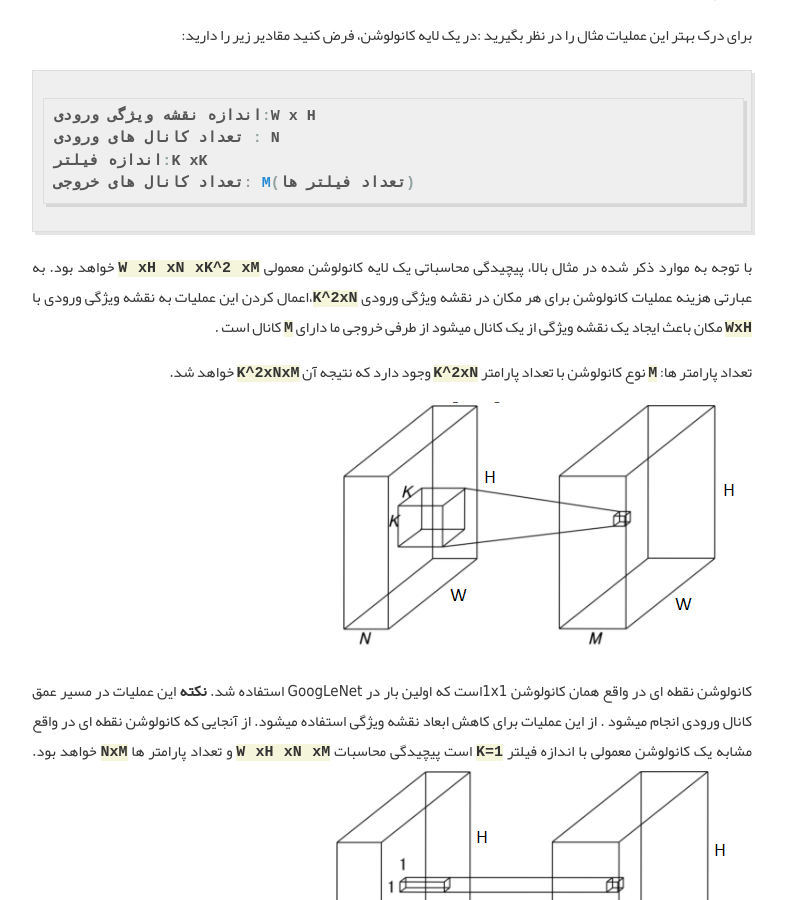
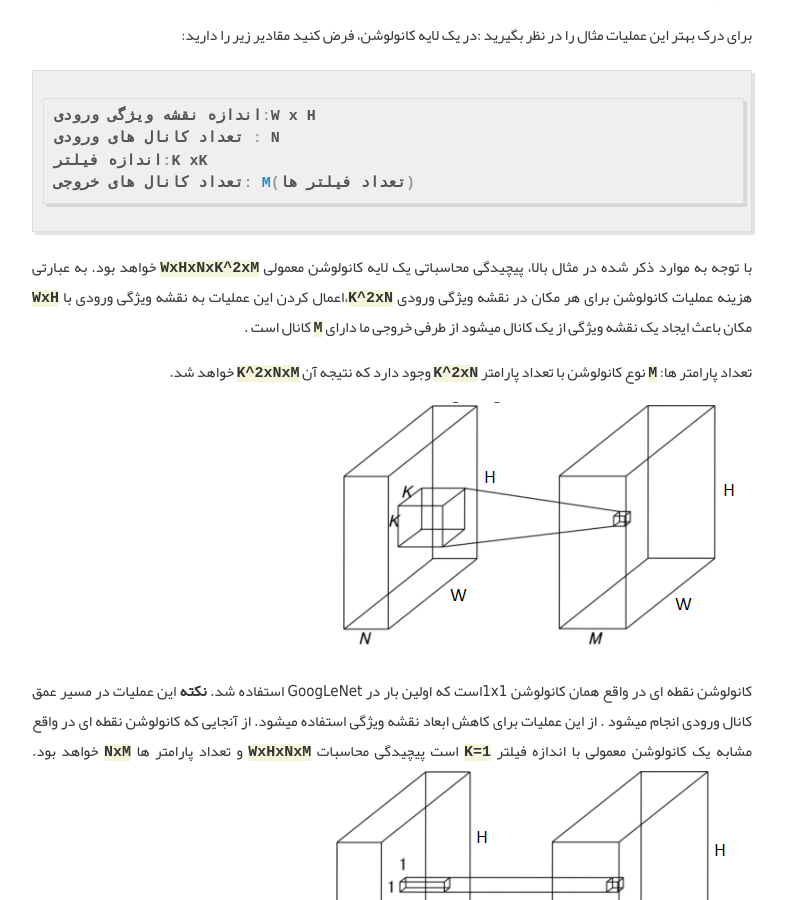
Before and after one commit to AlisterTA/alisterta.github.io, a Jekyll site: the page built from _posts/2017-07-06-معماری MobileNets و Xception -بخش اول-.md, in a window 1280 px wide and 900 px high, scrolled down 2072 px. Shown: the whole window, without its empty margins (248-1034 px from the left). Built offline with Jekyll 4.4.1, drawn with Linux system fonts in a browser that asks for light colours; comment, search, counter and statistics services are not loaded.

Commit message:
Update 2017-07-06-معماری MobileNets و Xception -بخش اول-.md

````diff
--- a/_posts/2017-07-06-معماری MobileNets و Xception -بخش اول-.md
+++ b/_posts/2017-07-06-معماری MobileNets و Xception -بخش اول-.md
@@ -45,13 +45,13 @@ title: معماری MobileNets و Xception -بخش اول-
 ```
 
 با توجه به موارد ذکر شده در مثال بالا، پیچیدگی محاسباتی یک لایه کانولوشن معمولی
-  `W xH xN xK^2 xM` خواهد بود. به عبارتی هزینه عملیات کانولوشن برای هر مکان در  نقشه ویژگی ورودی `K^2xN`،اعمال کردن این عملیات به  نقشه ویژگی ورودی با `WxH` مکان باعث ایجاد یک نقشه ویژگی از یک کانال میشود از طرفی خروجی ما دارای `M` کانال است .
+  `WxHxNxK^2xM` خواهد بود. به عبارتی هزینه عملیات کانولوشن برای هر مکان در  نقشه ویژگی ورودی `K^2xN`،اعمال کردن این عملیات به  نقشه ویژگی ورودی با `WxH` مکان باعث ایجاد یک نقشه ویژگی از یک کانال میشود از طرفی خروجی ما دارای `M` کانال است .
 
 تعداد پارامتر ها: `M` نوع کانولوشن با تعداد پارامتر `K^2xN`  وجود دارد که نتیجه آن `K^2xNxM` خواهد شد.
 
 ![_config.yml]({{ site.baseurl }}/images/9/3.png)
 
-کانولوشن نقطه ای در واقع همان کانولوشن  1x1است که اولین بار در GoogLeNet استفاده شد. **نکته** این عملیات در مسیر عمق کانال ورودی انجام میشود . از این عملیات برای کاهش ابعاد نقشه ویژگی استفاده میشود. از آنجایی که کانولوشن نقطه ای در واقع مشابه یک کانولوشن معمولی با اندازه فیلتر `K=1` است پیچیدگی محاسبات `W xH xN xM` و تعداد پارامتر ها `NxM` خواهد بود.
+کانولوشن نقطه ای در واقع همان کانولوشن  1x1است که اولین بار در GoogLeNet استفاده شد. **نکته** این عملیات در مسیر عمق کانال ورودی انجام میشود . از این عملیات برای کاهش ابعاد نقشه ویژگی استفاده میشود. از آنجایی که کانولوشن نقطه ای در واقع مشابه یک کانولوشن معمولی با اندازه فیلتر `K=1` است پیچیدگی محاسبات `WxHxNxM` و تعداد پارامتر ها `NxM` خواهد بود.
 ![_config.yml]({{ site.baseurl }}/images/9/4.png)
 
 کانولوشن بر حسب کانال عملیات را در مسیر فضایی به طور مجزا برای هر کدام کانال نقشه ویژگی  به صورت مجزا انجام میدهد.پیچیدگی محاسباتی `WxHxNxK^2` و تعداد پارامتر ها `K^2xN` خواهد بود.
````
